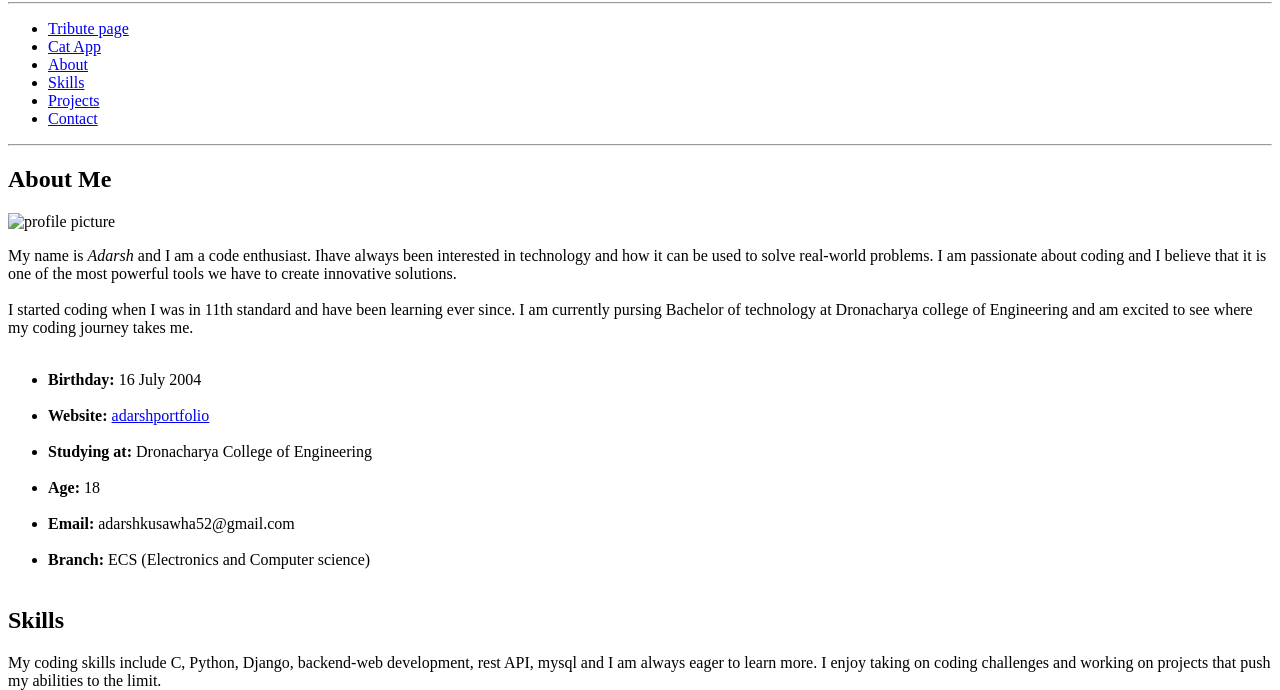
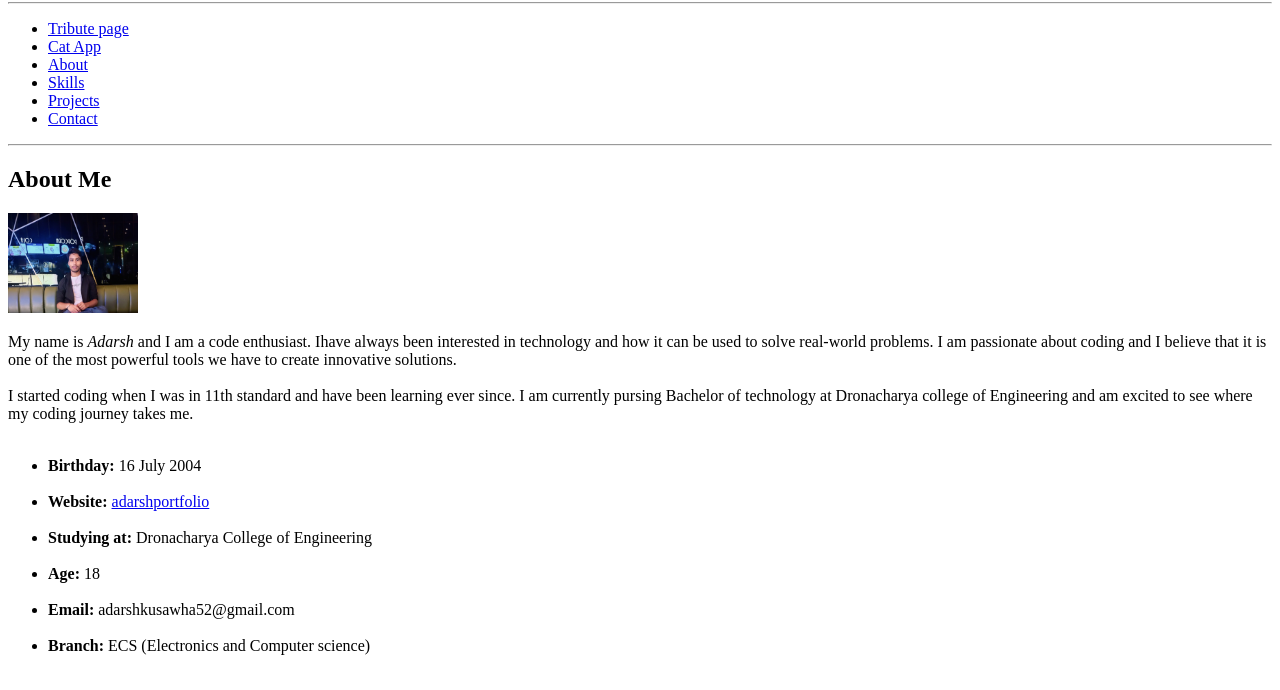
Before and after one commit to Adarsh1o1/Eg-Project-Deployment, a plain HTML site: page index.html in a window 1280 px wide. Shown: the part 78-768 px from the top of the page. Drawn offline with Linux system fonts and the light colour scheme; the site is published under a folder, as on GitHub Pages, so addresses that start at the root find nothing.

Commit message:
Update index.html

```diff
--- a/index.html
+++ b/index.html
@@ -26,7 +26,7 @@
     </header>
     <section id="about">
     <h2>About Me</h2>
-    <img src="/profile.jpg" alt="profile picture"width="130" height="100">
+    <img src="profile.jpg" alt="profile picture"width="130" height="100">
     <p>My name is <em>Adarsh</em>  and I am a code enthusiast. Ihave always been interested in technology and how it can be used to solve real-world problems. I am passionate about coding and I believe that it is one of the most powerful tools we have to create innovative solutions. <br><br>
         I started coding when I was in 11th standard and have been learning ever since. I am currently pursing Bachelor of technology at Dronacharya college of Engineering and am excited to see where my coding journey takes me.<br><br>
         <div>
```
